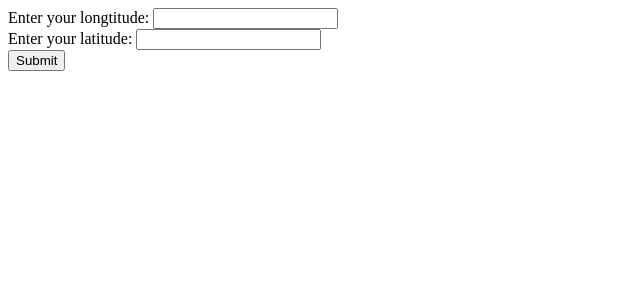
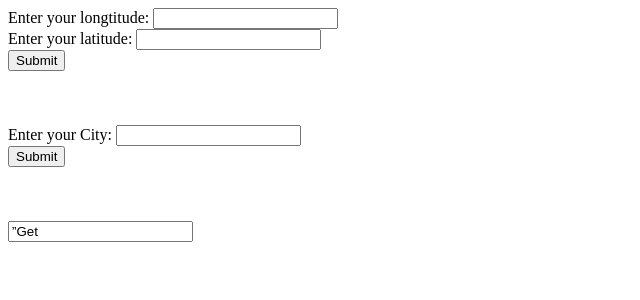
Before and after one commit to mysticfiretail/CS411, a Flask app: page /5000/ in a window 1280 px wide. Shown: the top 300 px of the page, without its empty margins (0-640 px from the left). Run offline with Flask 3, Linux system fonts and the light colour scheme.

Commit message:
Weather connected with HTML (currloc and cityname)

```diff
--- a/access_token.txt
+++ b/access_token.txt
@@ -1 +1 @@
-BQBC0OOfYbblzlsMn_u_SjrwS5ybwsgWwKYM3LuaDpRQCqvs8AKiYxAcf9X-jN1-q1e5JXgUd10Zn8Bo4K_l9rCGl-OGkP5aMkIWUKf-uV2OB-aNS9t_pWZj4lirscsSwVLsMGJwAG924yFkXnJh7-UOehWJncXjvFK1-IAw8xB3XgM3wgitvtqbpwrmgEJtQ68UKg
+BQDWjCiJELG1oWHTEh8-bXSIvetp_JQVtbIlQbvh1gHVAeWTdvCeCwwlDbNsRWuTXemvRi9uTHHCKiZlhu35c_kBv7PPjXTWUtaW9-qqcaiMwkIDhhclt171q8JnZpJHWbmwYCDOFlEMtZovbSk0G9eLq4gu6BVIskXw8sAdL9vVzxDbsvAljq18E81ZHPRpudgX
--- a/app.py
+++ b/app.py
@@ -13,6 +13,9 @@ import hashlib
 from flask import Flask, request, redirect, url_for, render_template
 from urllib.parse import urlencode, urlparse, parse_qs
 from get_weathercode import get_wc
+from geopy.geocoders import Nominatim
+from geopy.exc import GeocoderTimedOut
+import requests
 
 ################################Test################################
 
@@ -91,8 +94,9 @@ def getCities():
 '''
 @app.route('/weather', methods=['POST'])
 def get_tem(unit = 'fahrenheit'): #use boston location by default
-    la = request.form.get('latitude')
-    lo = request.form.get('longtitude')
+    #la = request.form.get('latitude')
+    #lo = request.form.get('longtitude')
+
     #url = f"https://api.open-meteo.com/v1/forecast?latitude={la}&longitude={lo}&hourly=temperature_2m&temperature_unit={unit}"
     #api call:
     #response = requests.get(url)
@@ -105,12 +109,41 @@ def get_tem(unit = 'fahrenheit'): #use boston location by default
         #return pretty_json
     #else:
         #print(f"Error: {response.status_code}")
-    wc = get_wc(la,lo)
+    cityName = request.form.get('city')
+    if cityName != "":
+        lat,long = get_lat_long(cityName)
+    else:
+        lat,long = get_current_location()
+    wc = get_wc(lat,long)
     if wc is not None:
         m = json.dumps(wc, indent=4, sort_keys=True)
+        print(lat,long)
         return m
     else:
         return json.dumps("Oops, some errors occured", indent=4, sort_keys=True)
+
+def get_lat_long(city):
+    #convert it to lower cases, make it more efficient
+    city = city.lower()
+    geolocator = Nominatim(user_agent="my_app")
+    try:
+        location = geolocator.geocode(city, timeout=10)
+        if location is None:
+            return None
+        else:
+            return location.latitude, location.longitude
+    except GeocoderTimedOut:
+        return None
+
+def get_current_location():
+    payload = {'key': 'AC734C7771F717B36767BB165121F669', 'ip': requests.get('https://api.ipify.org').text, 'format': 'json'}
+    api_result = requests.get('https://api.ip2location.io/', params=payload)
+    json_result = api_result.json()
+    latitude = json_result['latitude']
+    longitude = json_result['longitude']
+    return latitude, longitude
+
+
 
 
 @app.route('/logout')
--- a/get_weathercode.py
+++ b/get_weathercode.py
@@ -42,9 +42,12 @@ def get_wc(la = 42.36,lo=-71.06, unit = 'fahrenheit'): #use boston location by d
     if response.status_code == 200:
         data = response.json()
         weathercodes = data['daily']['weathercode']
+        print(weathercodes)
         n = []
         for x in weathercodes:
             n.append(weather_dict[x])
         return n
     else:
         print(f"Error: {response.status_code}")
+
+print(get_wc())
--- a/templates/hello.html
+++ b/templates/hello.html
@@ -8,3 +8,17 @@
   <input type="latitude" name="latitude" /><br />
   <input type="submit" />
 </form>
+
+<br><br><br>
+
+<form method="post" action="/weather">
+  <label for="longtitude">Enter your City:</label>
+  <input type="city" name="city" /><br />
+  <input type="submit" />
+</form>
+
+<br><br><br>
+
+
+
+<a href=”/getCurrLoc”><input type=”button” value=”Get Current Location”></a>
```
Also changed, not shown: code_verifier.txt (+1 -1 lines).
